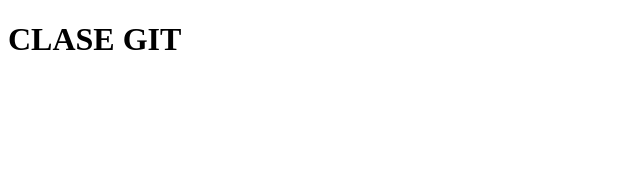
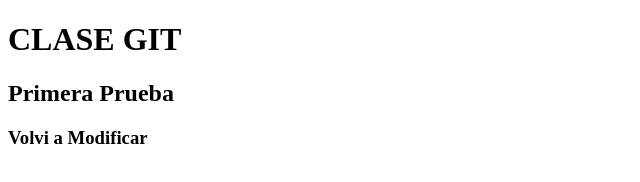
Before and after one commit to Gusty71/ClaseGit, a plain HTML site: page index.html in a window 1280 px wide. Shown: the whole page, without its empty margins (0-640 px from the left). Drawn offline with Linux system fonts and the light colour scheme.

Commit message:
Segunda Copia

```diff
--- a/index.html
+++ b/index.html
@@ -8,6 +8,8 @@
 <body>
 
     <h1>CLASE GIT</h1>
+    <h2>Primera Prueba</h2>
+    <h3>Volvi a Modificar</h3>
 
 </body>
 </html>
```
